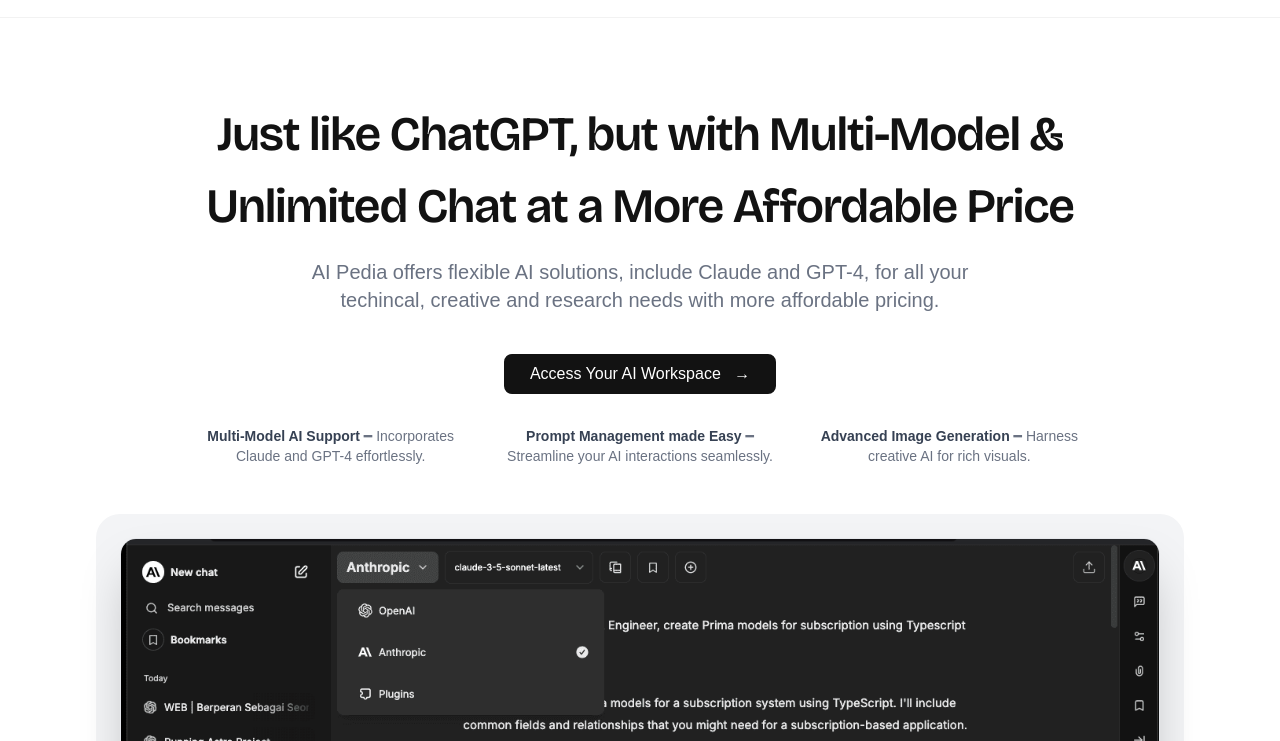
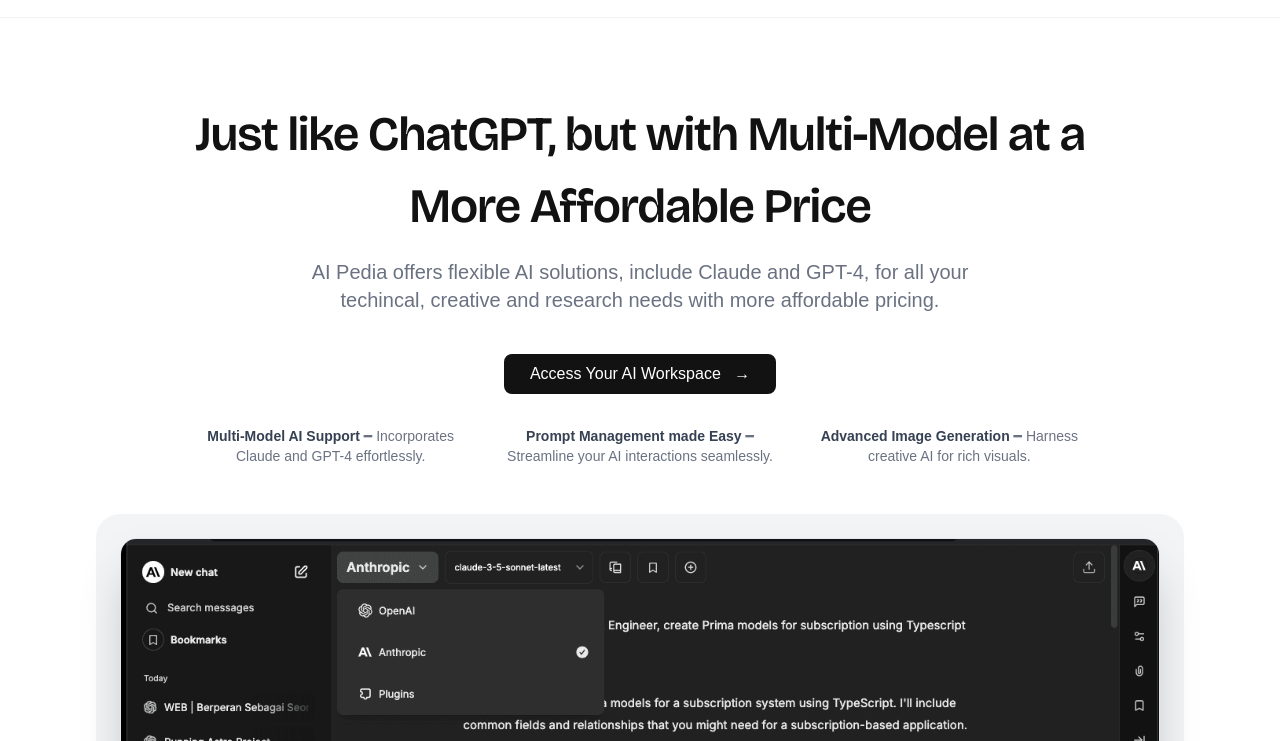
Before and after one commit to kerjaremote-net/aipedia.pro, an Astro site: page / in a window 1280 px wide. Shown: the part 59-800 px from the top of the page. Built offline with nearby package versions, Linux system fonts and the light colour scheme; Astro itself is replaced by a stand-in of ours; a web font is replaced by a local one.

Commit message:
feat: update headline

```diff
--- a/src/components/landing/Hero.astro
+++ b/src/components/landing/Hero.astro
@@ -2,7 +2,7 @@
   <div class="mx-auto w-full lg:px-24 max-w-7xl md:px-12 items-center px-8 py-12">
     <div class="text-center max-w-4xl mx-auto">
       <p class="text-4xl tracking-tight font-semibold text-black md:text-5xl font-display mt-8" style="line-height: 1.5;">
-        Just like ChatGPT, but with Multi-Model & Unlimited Chat at a More Affordable Price
+        Just like ChatGPT, but with Multi-Model at a More Affordable Price
       </p>
       <p class="text-gray-500 lg:text-xl max-w-2xl mt-4 mx-auto text-base">
         AI Pedia offers flexible AI solutions, include Claude and GPT-4, for all your techincal, creative and research needs with more affordable pricing.
```
